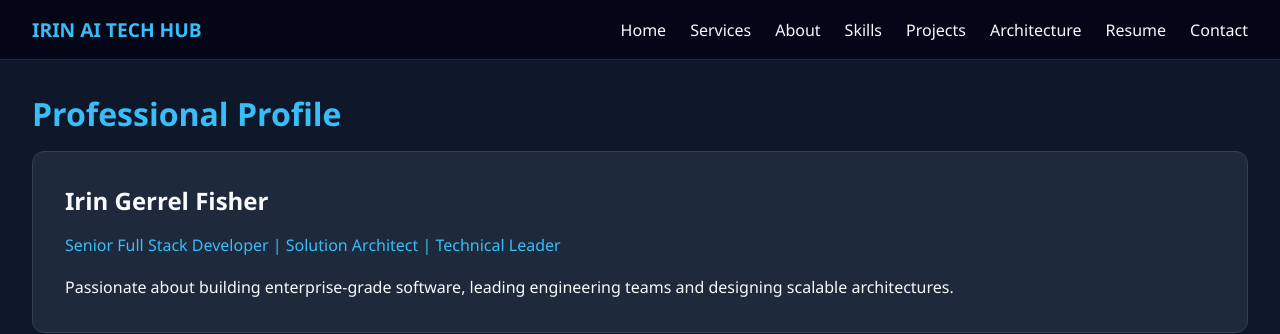
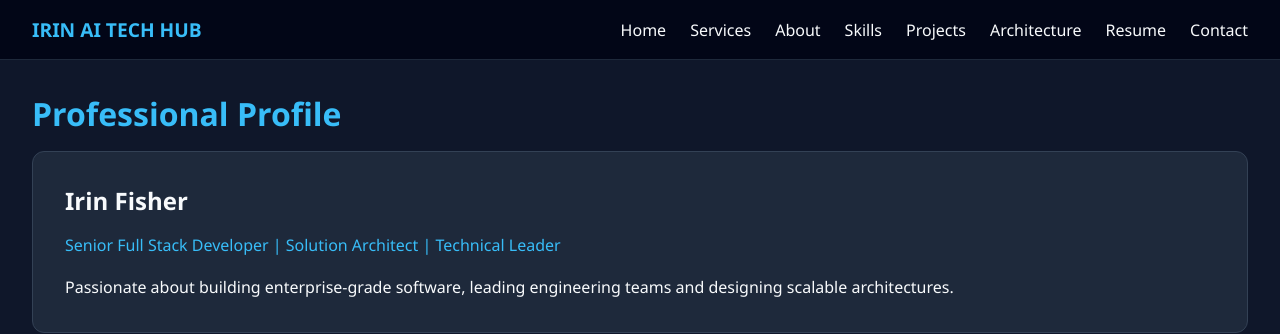
Before and after one commit to IrinFisher001/irin-ai-tech-hub, an Angular app: page /resume in a window 1280 px wide. Shown: the top 334 px of the page. Built offline with nearby package versions, Linux system fonts and the light colour scheme.

Commit message:
Update resume profile name

```diff
--- a/src/app/pages/resume/resume.html
+++ b/src/app/pages/resume/resume.html
@@ -2,7 +2,7 @@
 
 <div class="profile-card">
 
-  <h2>Irin Gerrel Fisher</h2>
+  <h2>Irin Fisher</h2>
 
   <p class="role">
     Senior Full Stack Developer |
```
